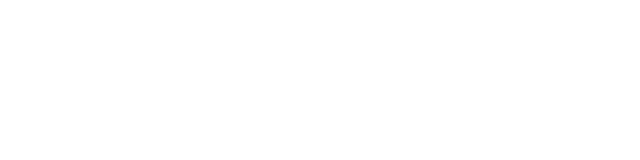
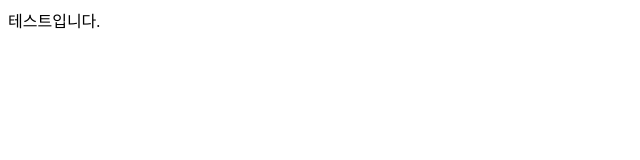
Before and after one commit to hanghae25/facebook_clone_client, a React (Create React App) app: page / in a window 1280 px wide. Shown: the top 160 px of the page, without its empty margins (0-640 px from the left). Built offline with nearby package versions, Linux system fonts and the light colour scheme.

Commit message:
테스트

```diff
--- a/src/App.js
+++ b/src/App.js
@@ -1,5 +1,6 @@
 function App() {
-  return <div className="App"></div>;
+
+  return <div className="App">테스트입니다.</div>;
 }
 
 export default App;
```
